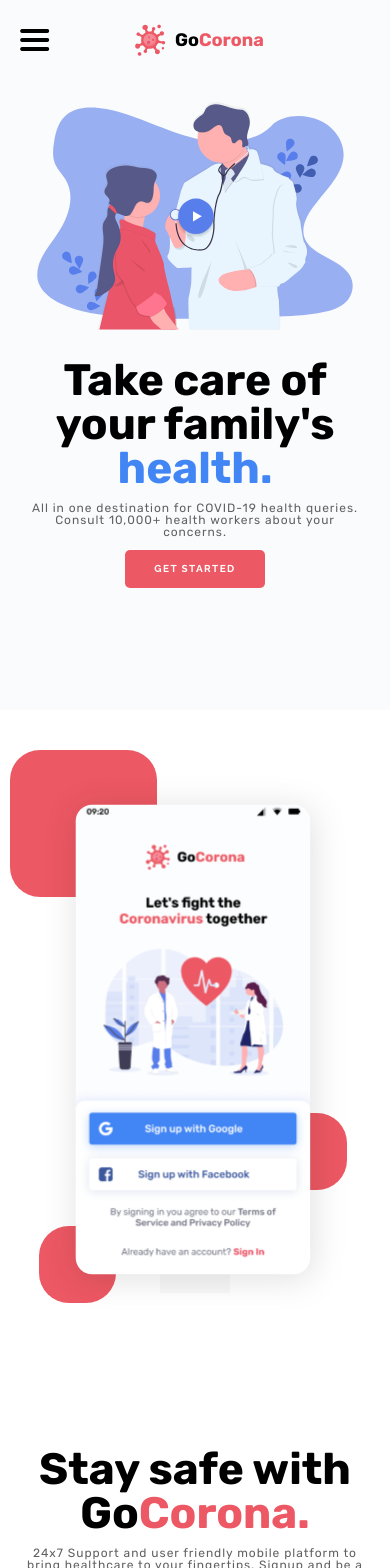
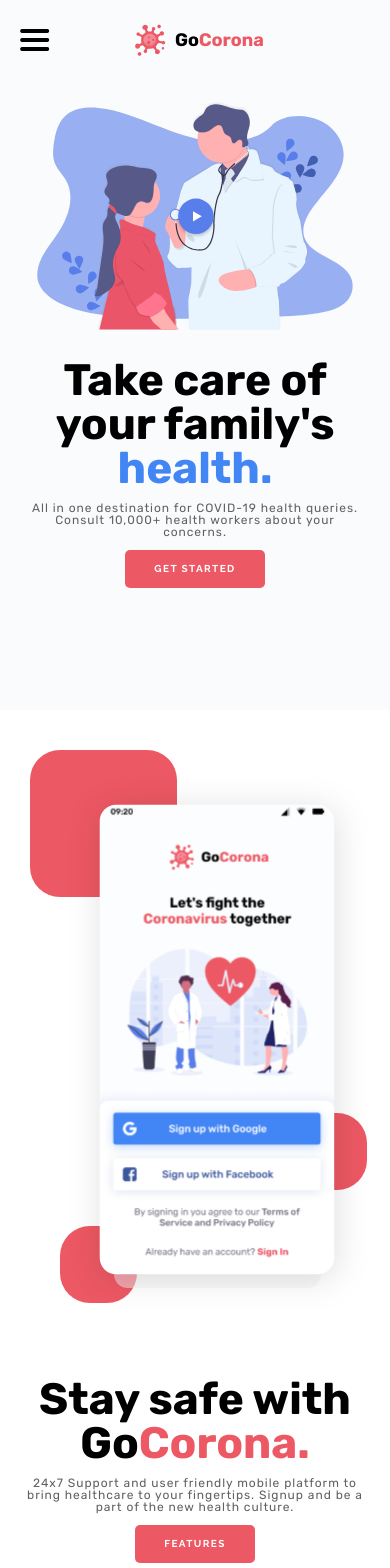
Before and after one commit to ashby-git/gocorona, a React (Create React App) app: page / in a window 390 px wide. Shown: the top 1568 px of the page. Built offline with nearby package versions, Linux system fonts and the light colour scheme.

Commit message:
💄position mobile shadow img, centralise all

```diff
--- a/src/components/mobile-page/mobile-page.component.jsx
+++ b/src/components/mobile-page/mobile-page.component.jsx
@@ -7,6 +7,7 @@
   MobilePageContainer,
   MobileRightSide,
   MobileShadow,
+  MobileShadowWrapper,
   RectangleWrapper,
   TempRectangle,
   TitleTextButtonWrapper,
@@ -21,7 +22,7 @@
             margin="min(-102%, -588px) 0 0 0"
             margin950="max(-102%, -588px) 0 0 0"
             margin580="min(-102%, -588px) 0 0 0"
-            right="35px"
+            right="15px"
           >
             <TempRectangle
               // margin="min(-37.5%, -432px) 0 0 0"
@@ -34,7 +35,7 @@
               // width="147px"
               // minWidth="147px"
               // left="min( calc(100vw - 901px), 9%)"
-              left="9%"
+              left="10.6%"
               // testLeft="65px"
               // testmargin="min(-37.5%, -432px) 0 0 0"
               // margin950=""
@@ -48,7 +49,7 @@
           <RectangleWrapper
             // margin="min(28.5%, 185px) 0 0 0"
             // margin="max(15.8%, 182px) 0 0 0"
-            right="6.5px"
+            right="-15px"
           >
             <TempRectangle
               // margin="max(39%, 449px) 0 0 0"
@@ -56,20 +57,20 @@
               padding="0 0 max(6.68%, 77px) 0"
               width="max(6.68%, 77px)"
               // minWidth="77px"
-              left="11.5%"
+              left="13.5%"
               mediaLeft="36%"
               borderRadius="max(2.6vw, 30px)"
             />
           </RectangleWrapper>
 
-          <RectangleWrapper left="225px">
+          <RectangleWrapper left="245px">
             <TempRectangle
               // margin="max(18%, 207px) 0 0 0"
               margin="max(6%, 69px) 0 0 0"
               padding="0 0 max(6.68%, 77px) 0"
               width="max(6.68%, 77px)"
               // minWidth="77px"
-              left="31.5%"
+              left="33.3%"
               mediaLeft="56%"
               borderRadius="max(2.6vw, 30px)"
             />
@@ -78,7 +79,9 @@
           <MobileImagesContainer>
             <MobileImage />
 
-            <MobileShadow />
+            <MobileShadowWrapper>
+              <MobileShadow />
+            </MobileShadowWrapper>
           </MobileImagesContainer>
         </MobileLeftSide>
         <MobileRightSide>
--- a/src/components/mobile-page/mobile-page.styles.jsx
+++ b/src/components/mobile-page/mobile-page.styles.jsx
@@ -11,6 +11,7 @@
   @media (max-width: 950px) {
     /* flex-wrap: wrap; */
     display: block;
+    /* margin: 0 0 0 50px; */
   }
 `;
 
@@ -22,6 +23,8 @@
   /* position: relative; */
 
   @media (max-width: 950px) {
+    /* width: 90%;
+    margin: 80px 0 0 10%; */
     width: 100%;
     margin: 80px 0 0 0;
   }
@@ -35,20 +38,28 @@
   width: 26vw;
   min-width: 300px;
   /* width: 300px; */
-  margin: 22% 0;
+  margin: 22% 0 22% 8%;
   /* filter: drop-shadow(2px 4px 32px rgba(0, 0, 0, 0.12)); */
-  z-index: 1;
+  z-index: 2;
 `;
 
 export const MobileShadow = styled.img.attrs({ src: `${mobileShadow}` })`
-  width: 18vw;
-
+  /* width: 18vw;
   height: 4vh;
   object-fit: cover;
   object-position: bottom;
-  /* width: 206px; */
-  margin: -14vh auto 0 auto;
-  /* z-index: -1; */
+  margin: -14vh auto 0 auto; */
+
+  width: max(18vw, 207px);
+  /* margin: max(48%, 553px) 0 0 0; */
+  margin: min(-39%, -117px) 0 0 0;
+  z-index: 1;
+  left: 23%;
+  position: absolute;
+`;
+
+export const MobileShadowWrapper = styled.div`
+  position: relative;
 `;
 
 export const TempRectangle = styled.div`
@@ -116,7 +127,7 @@
 
   @media (max-width: 950px) {
     justify-content: center;
-    margin: 70px auto 40px auto;
+    margin: 0 auto 40px auto;
   }
 `;
 
```
